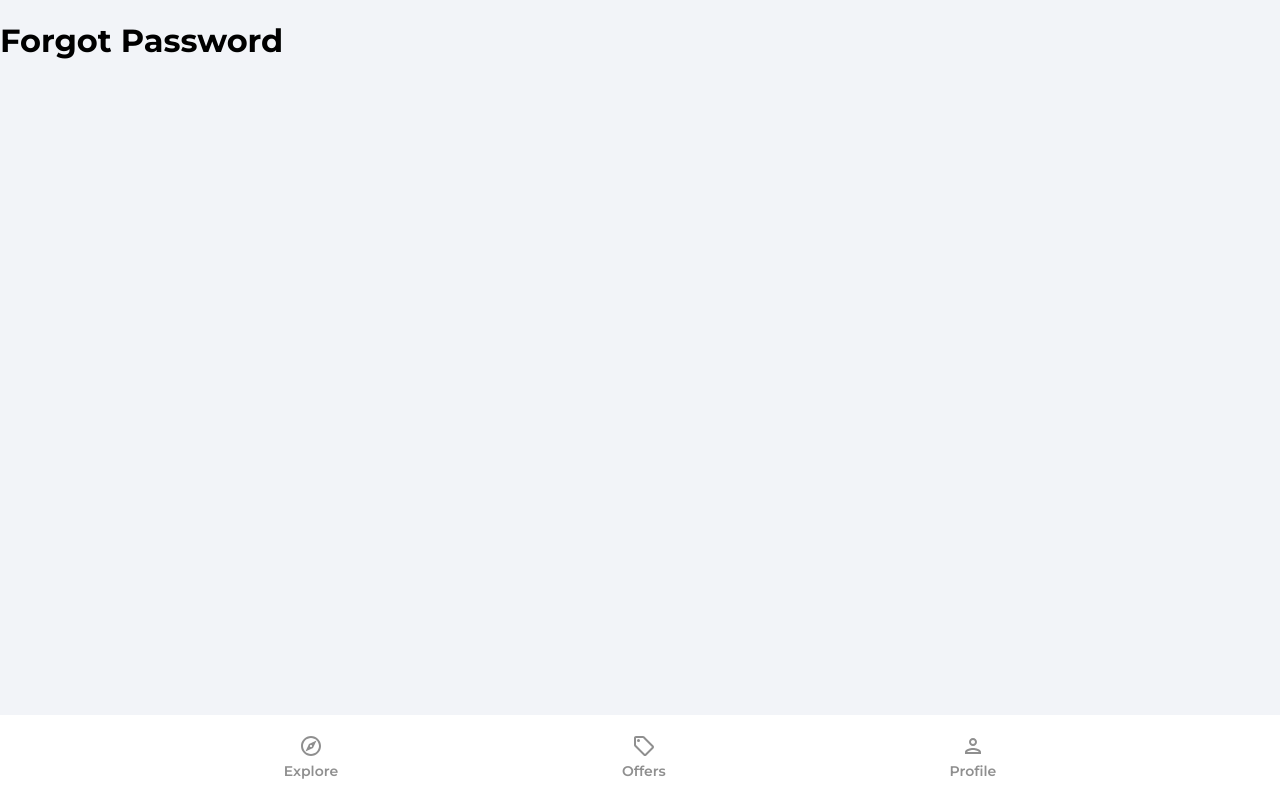
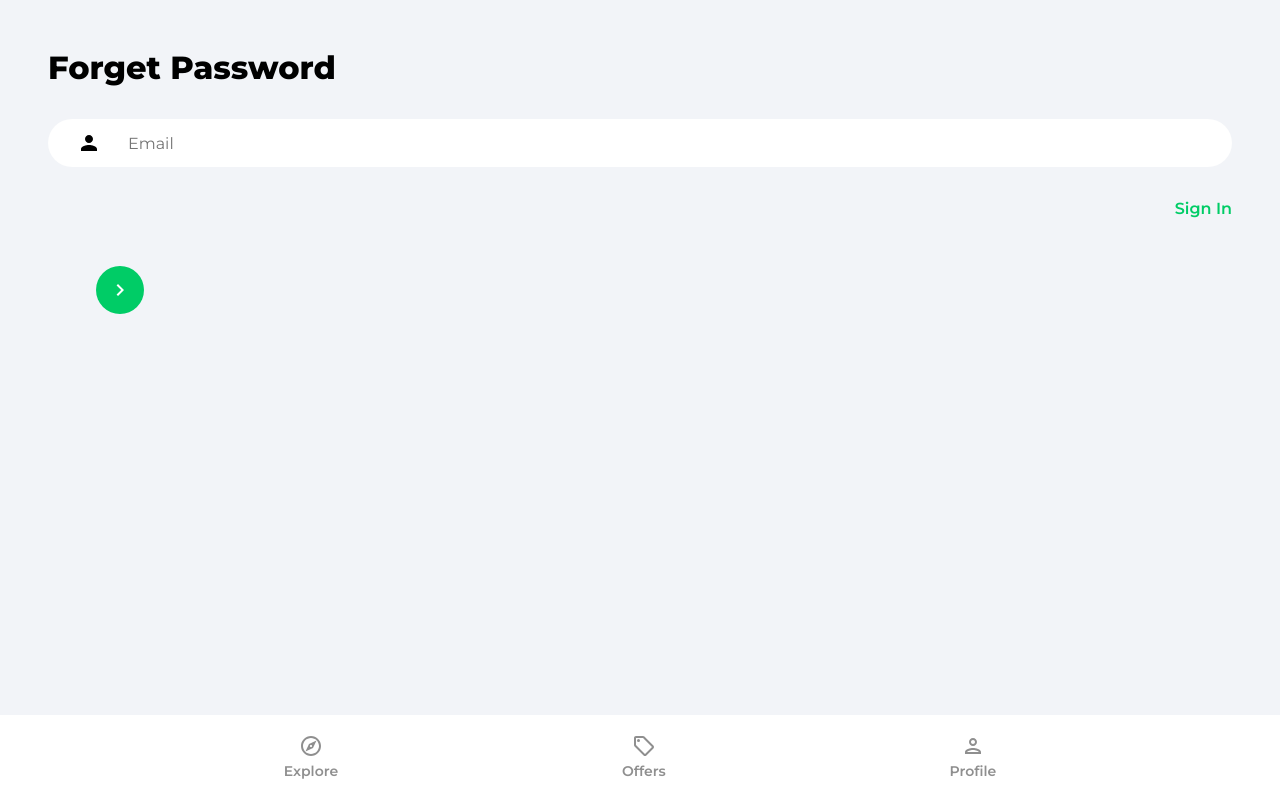
Before and after one commit to kfirs127/House-MarketPlace, a React (Create React App) app: page /forgot-password in a window 1280 px wide. Built offline with nearby package versions, Linux system fonts and the light colour scheme.

Commit message:
added forgot-password page

```diff
--- a/src/App.js
+++ b/src/App.js
@@ -9,6 +9,7 @@
 import SignUp from "./pages/SignUp"
 import ForgotPassword from "./pages/ForgotPassword"
 import NotFound from "./pages/NotFound"
+import PrivateRoute from "./componets/PrivateRoute"
 
 
 function App() {
@@ -18,7 +19,9 @@
         <Routes>
           <Route path="/" element={<Explore />} />
           <Route path="/offers" element={<Offers />} />
-          <Route path="/profile" element={<Profile />} />
+          <Route path="/profile" element={<PrivateRoute />}>
+              <Route path="/profile" element={<Profile />} />
+          </Route>
           <Route path="/sign-in" element={<SignIn />} />
           <Route path="/sign-up" element={<SignUp />} />
           <Route path="/forgot-password" element={<ForgotPassword />} />
--- /dev/null
+++ b/src/componets/PrivateRoute.jsx
@@ -0,0 +1,16 @@
+import {Navigate, Outlet} from "react-router-dom"
+import useAuthStatus from "../hooks/useAuthStatus"
+import Sppiner from "./Sppiner"
+
+const PrivateRoute = () => {
+
+    const {loggedIn, checkingStatus} = useAuthStatus()
+
+    if(checkingStatus){
+        return <Sppiner />
+    }
+
+    return loggedIn ? <Outlet /> : <Navigate to="/sign-in" />
+}
+
+export default PrivateRoute
--- /dev/null
+++ b/src/componets/Sppiner.jsx
@@ -0,0 +1,10 @@
+function Sppiner() {
+  return (
+    <div className="loadingSpinnerContainer">
+        <div className="loadingSppiner">
+        </div>
+    </div>
+  )
+}
+
+export default Sppiner
--- /dev/null
+++ b/src/hooks/useAuthStatus.jsx
@@ -0,0 +1,25 @@
+import { useEffect, useState, useRef } from "react"
+import { getAuth, onAuthStateChanged} from "firebase/auth"
+
+const useAuthStatus = () => {
+
+    const [loggedIn, setLoggedIn] = useState(false)
+    const [checkingStatus, setCheckingStatus] = useState(true)
+    const isMounted = useRef(true)
+
+    useEffect(() => {
+        if(isMounted){
+            const auth = getAuth()
+            onAuthStateChanged(auth, (user) =>{
+                if(user)
+                    setLoggedIn(true)
+                setCheckingStatus(false)
+            })
+        }
+        return () => {isMounted.current = false}
+    }, [isMounted])
+
+    return {loggedIn, checkingStatus}
+}
+
+export default useAuthStatus
--- a/src/pages/ForgotPassword.jsx
+++ b/src/pages/ForgotPassword.jsx
@@ -1,9 +1,56 @@
+import {useState} from "react"
+import {Link} from "react-router-dom"
+import {getAuth, sendPasswordResetEmail} from "firebase/auth"
+import {toast} from "react-toastify"
+import {ReactComponent as ArrowRightIcon} from "../assets/svg/keyboardArrowRightIcon.svg"
 
 function ForgotPassword() {
+
+  const [email, setEmail] = useState("")
+
+  const onChange = (e) =>{
+    setEmail(e.target.value)
+  }
+
+  const onSubmit = async (e) =>{
+    e.preventDefault()
+    try{
+      const auth = getAuth()
+      await sendPasswordResetEmail(auth, email)
+      toast.success("Email was sent")
+    }catch(error){
+      toast.error("Could not send reset email")
+    }
+  }
+
     return (
-      <>
-          <h1> Forgot Password </h1>
-      </>
+      <div className="pageContainer">
+        <header>
+          <p className="pageHeader"> Forget Password </p>
+        </header>
+        <main>
+          <form onSubmit={onSubmit}>
+            <input
+              type="email"
+              className="emailInput"
+              placeholder="Email"
+              id="email"
+              value={email}
+              onChange={onChange}
+            />
+            <Link className="forgotPasswordLink" to="/sign-in">
+              Sign In
+            </Link>
+            <div className="signInBar">
+              <div className="signInText">
+                <button className="signInButton">
+                  <ArrowRightIcon fill="#ffffff" width="34px" hight="34px" />
+                </button>
+              </div>
+            </div>
+          </form>
+        </main>
+      </div>
     )
   }
 
```
